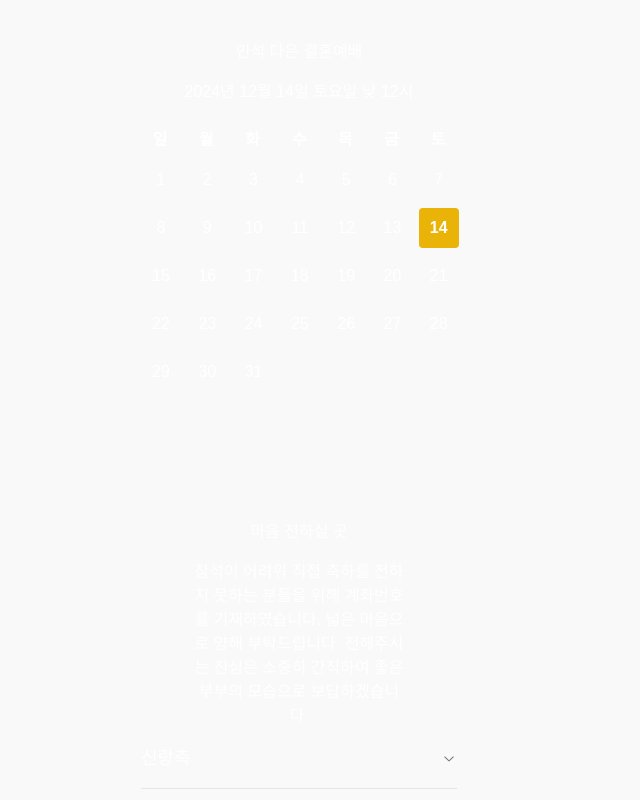
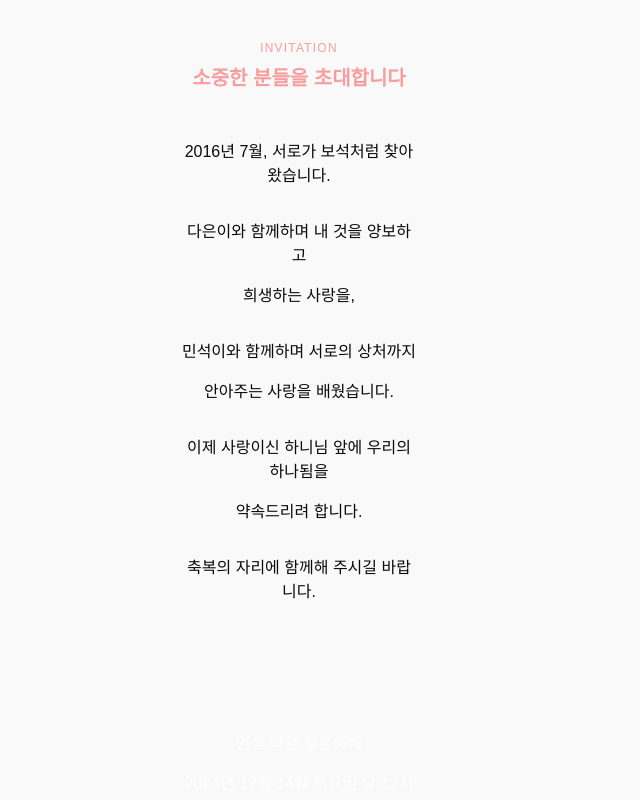
Before and after one commit to sht02048/wedding-invitation, a Next.js app: page / in a window 1280 px wide. Shown: the top 800 px of the page, without its empty margins (341-981 px from the left). Built offline with nearby package versions, Linux system fonts and the light colour scheme; a web font is replaced by a local one.

Commit message:
✨ 인트로 정적 컴포넌트

```diff
--- a/app/page.tsx
+++ b/app/page.tsx
@@ -1,9 +1,11 @@
+import Intro from "@/components/sections/intro";
 import Account from "@/components/sections/account";
 import Calender from "@/components/sections/calender";
 
 export default function Home() {
   return (
     <>
+      <Intro />
       <Calender />
       <Account />
     </>
--- /dev/null
+++ b/components/sections/intro/index.tsx
@@ -0,0 +1,11 @@
+import Message from "./message";
+import SectionTitle from "@/components/ui/sectionTitle";
+
+export default function Intro() {
+  return (
+    <div className="">
+      <SectionTitle subTitle="INVITATION" mainTitle="소중한 분들을 초대합니다" />
+      <Message />
+    </div>
+  );
+}
--- /dev/null
+++ b/components/sections/intro/message.tsx
@@ -0,0 +1,22 @@
+import Paragraph from "./paragraph";
+
+export default function Message() {
+  return (
+    <div className="flex flex-col gap-8 px-10">
+        <p>2016년 7월, 서로가 보석처럼 찾아왔습니다.</p>
+      <Paragraph>
+        <p>다은이와 함께하며 내 것을 양보하고</p>
+        <p>희생하는 사랑을,</p>
+      </Paragraph>
+      <Paragraph>
+        <p>민석이와 함께하며 서로의 상처까지</p>
+        <p>안아주는 사랑을 배웠습니다.</p>
+      </Paragraph>
+      <Paragraph>
+        <p>이제 사랑이신 하니님 앞에 우리의 하나됨을</p>
+        <p>약속드리려 합니다.</p>
+      </Paragraph>
+        <p>축복의 자리에 함께해 주시길 바랍니다.</p>
+    </div>
+  );
+}
--- /dev/null
+++ b/components/sections/intro/paragraph.tsx
@@ -0,0 +1,13 @@
+import { ReactNode } from "react"
+
+type Props = {
+  children: ReactNode;
+}
+
+export default function Paragraph({ children }: Props) {
+  return (
+    <div className="flex flex-col gap-4">
+      {children}
+    </div>
+  );
+}
--- /dev/null
+++ b/components/ui/sectionTitle.tsx
@@ -0,0 +1,13 @@
+type Props = {
+  subTitle: string;
+  mainTitle: string;
+}
+
+export default function SectionTitle({ subTitle, mainTitle }: Props) {
+  return (
+    <div className="flex flex-col mb-12 gap-2 text-[#f79e9e]">
+      <h2 className="text-xs font-extralight tracking-widest">{subTitle}</h2>
+      <h1 className="text-xl font-bold">{mainTitle}</h1>
+    </div>
+  );
+}
```
